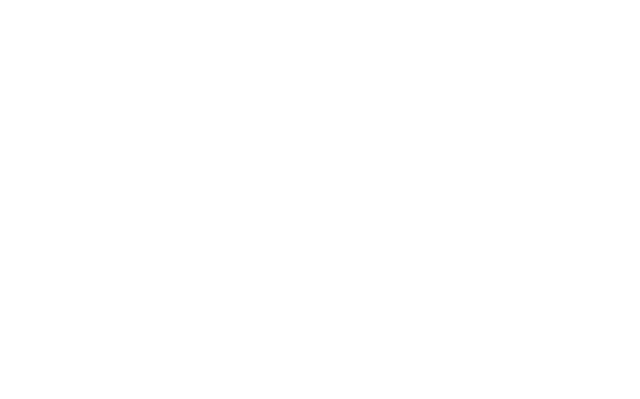
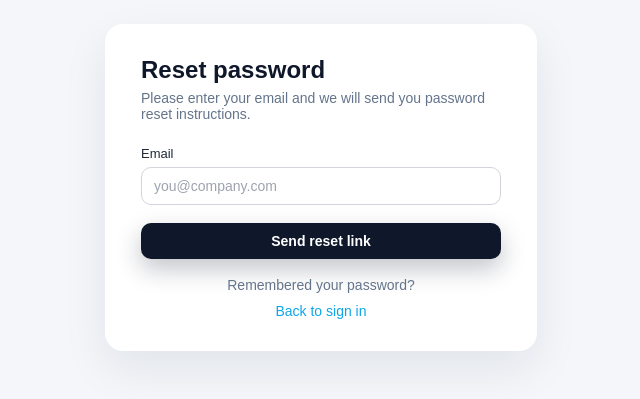
Before and after one commit to FloorBrederode/Webdevy25-26, a React (Vite) app: page /forgot-password in a window 1280 px wide. Before the commit this address had no page. Shown: the part 213-612 px from the top of the page, without its empty margins (319-959 px from the left). Built offline with nearby package versions, Linux system fonts and the light colour scheme.

Commit message:
add forgot password flow

```diff
--- /dev/null
+++ b/src/Login/ForgotPassword.tsx
@@ -0,0 +1,101 @@
+import React, { useEffect, useState } from 'react';
+import { Link, useNavigate } from 'react-router-dom';
+import { validateEmail } from './auth';
+import './Login.css';
+
+export default function ForgotPassword(): React.ReactElement {
+  const [email, setEmail] = useState<string>('');
+  const [submitted, setSubmitted] = useState<boolean>(false);
+  const [submittedEmail, setSubmittedEmail] = useState<string>('');
+  const [error, setError] = useState<string>('');
+  const navigate = useNavigate();
+
+  useEffect(() => {
+    document.body.classList.add('login-page');
+    return () => document.body.classList.remove('login-page');
+  }, []);
+
+  const handleChange = (event: React.ChangeEvent<HTMLInputElement>): void => {
+    setEmail(event.target.value);
+    if (error) {
+      setError('');
+    }
+  };
+
+  const handleSubmit = (event: React.FormEvent<HTMLFormElement>): void => {
+    event.preventDefault();
+    const trimmedEmail = email.trim();
+    if (!validateEmail(trimmedEmail)) {
+      setError('Please enter a valid email.');
+      return;
+    }
+
+    setSubmittedEmail(trimmedEmail);
+    setSubmitted(true);
+    // A real implementation would trigger an API call here.
+  };
+
+  return (
+    <section className="card" aria-labelledby="forgotTitle">
+      <div className="head">
+        <div className="title" id="forgotTitle">Reset password</div>
+        <div className="muted">
+          {submitted
+            ? 'If we find a matching account, we will email password reset instructions.'
+            : 'Please enter your email and we will send you password reset instructions.'}
+        </div>
+      </div>
+
+      {submitted ? (
+        <>
+          <div className="success" role="status">
+            Check your inbox for a message about resetting the password for <strong>{submittedEmail}</strong>.
+          </div>
+          <div className="actions">
+            <button
+              className="btn primary"
+              type="button"
+              onClick={() => navigate('/login')}
+            >
+              Back to sign in
+            </button>
+          </div>
+          <div className="account-footer">
+            <span className="muted">Need to create an account?</span>
+            <Link className="link" to="/register">Create account</Link>
+          </div>
+        </>
+      ) : (
+        <form onSubmit={handleSubmit} noValidate>
+          <div className="field">
+            <label htmlFor="forgotEmail">Email</label>
+            <div className="input-wrap">
+              <input
+                type="email"
+                id="forgotEmail"
+                name="email"
+                placeholder="you@company.com"
+                autoComplete="email"
+                value={email}
+                onChange={handleChange}
+                required
+              />
+            </div>
+            {error && (
+              <div className="error show" role="alert">
+                {error}
+              </div>
+            )}
+          </div>
+          <div className="actions">
+            <button className="btn primary" type="submit">Send reset link</button>
+          </div>
+          <div className="account-footer">
+            <span className="muted">Remembered your password?</span>
+            <Link className="link" to="/login">Back to sign in</Link>
+          </div>
+        </form>
+      )}
+    </section>
+  );
+}
--- a/src/Login/Login.css
+++ b/src/Login/Login.css
@@ -107,6 +107,15 @@
   display: block;
 }
 
+.success {
+  font-size: 13px;
+  color: #047857;
+  background: #ecfdf5;
+  border: 1px solid #34d399;
+  border-radius: 10px;
+  padding: 12px 14px;
+}
+
 .row {
   display: flex;
   justify-content: space-between;
--- a/src/Login/Login.tsx
+++ b/src/Login/Login.tsx
@@ -100,16 +100,9 @@
             {' '}
             Remember me
           </label>
-          <a
-            className="link"
-            href="#"
-            onClick={(e) => {
-              e.preventDefault();
-              // TODO: "forgot password"
-            }}
-          >
+          <Link className="link" to="/forgot-password">
             Forgot password?
-          </a>
+          </Link>
         </div>
 
         <div className="actions">
--- a/src/main.tsx
+++ b/src/main.tsx
@@ -1,10 +1,10 @@
 import React from 'react'
 import ReactDOM from 'react-dom/client'
 import { BrowserRouter, Routes, Route, Navigate } from 'react-router-dom'
-import App from './App'
 import Calendar from './Calender/Calender'
 import Login from './Login/Login'
 import CreateAccount from './Login/CreateAccount'
+import ForgotPassword from './Login/ForgotPassword'
 import AdminDashboard from './Admin/Admin'
 
 ReactDOM.createRoot(document.getElementById('root')!).render(
@@ -20,6 +20,9 @@
         {/* Create account */}
         <Route path="/register" element={<CreateAccount />} />
 
+        {/* Forgot password */}
+        <Route path="/forgot-password" element={<ForgotPassword />} />
+
         {/* Full-page calendar route */}
         <Route path="/calendar" element={<Calendar />} />
 
```
